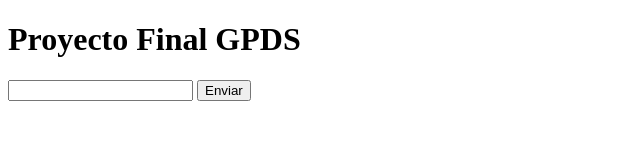
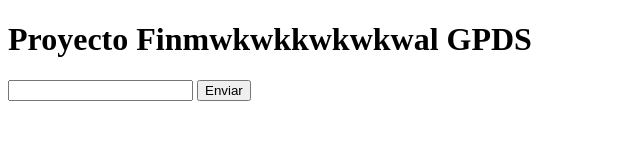
Before and after one commit to kratosmemes/Proyecto_Final_GPDS, a plain HTML site: page src/index.html in a window 1280 px wide. Shown: the whole page, without its empty margins (0-640 px from the left). Drawn offline with Linux system fonts and the light colour scheme.

Commit message:
Comit de prueba final

```diff
--- a/src/index.html
+++ b/src/index.html
@@ -3,7 +3,7 @@
 
 </head>
 <body>
-    <h1>Proyecto Final GPDS</h1>
+    <h1>Proyecto Finmwkwkkwkwkwal GPDS</h1>
     <form id="myform">
         <input type="text">
         <button type="submit">Enviar</button>
```
